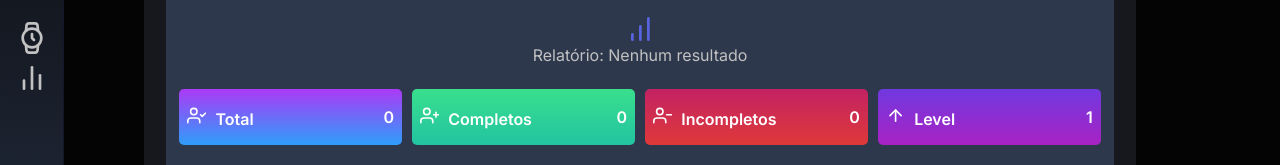
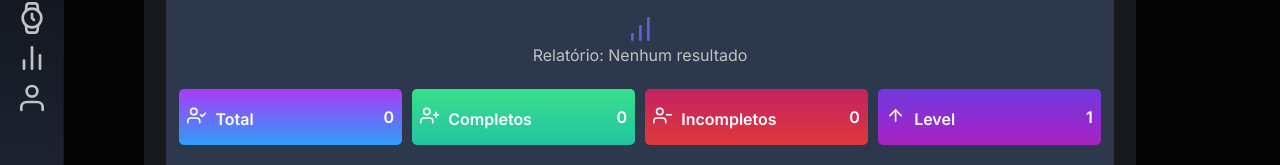
Before and after one commit to charles-mrt/nlw4-move.it, a Next.js app: page /user-graph in a window 1280 px wide. Shown: the part 338-503 px from the top of the page. Built offline with nearby package versions, Linux system fonts and the light colour scheme.

Commit message:
added new data item

```diff
--- a/src/components/SidebarData.tsx
+++ b/src/components/SidebarData.tsx
@@ -1,11 +1,11 @@
 import {} from "react-icons/fi";
-import {FiBarChart2, FiWatch } from "react-icons/fi";
+import {FiBarChart2, FiWatch, FiUser} from "react-icons/fi";
 
 
 export const SidebarData = [
    {
       title: "Home",
-      path:"/",
+      path:"/moveit",
       icon:<FiWatch />,
       cName:"nav-text"
    },
@@ -15,5 +15,13 @@ export const SidebarData = [
       path:"/user-graph",
       icon:< FiBarChart2 />,
       cName:"nav-text"
+   },
+
+    {
+      title:"alterar nome",
+      path:"/",
+      icon:<FiUser />,
+      cName:"nav-text",
+      target:"_blank"
    }
 ]
```
